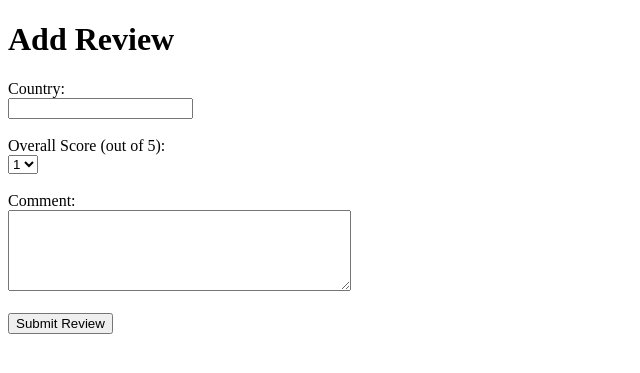
After one commit to mekokon5758/wanderlust-log, a Django app: template trips/templates/trips/add_review.html in a window 1280 px wide. The commit adds this page. Shown: the top 373 px of the page, without its empty margins (0-640 px from the left). Run offline with Django 5.2, Linux system fonts and the light colour scheme; the template is opened without the code that fills it, so the values that code supplies are empty.

Commit message:
feat(review): Implement add review feature

```diff
--- /dev/null
+++ b/trips/templates/trips/add_review.html
@@ -0,0 +1,34 @@
+<!DOCTYPE html>
+<html lang="en">
+<head>
+    <meta charset="UTF-8">
+    <meta name="viewport" content="width=device-width, initial-scale=1.0">
+    <title>Wanderlust Log</title>
+</head>
+<body>
+    <h1>Add Review</h1>
+
+    <form method="post">
+        {% csrf_token %}
+
+        <label for="country">Country:</label><br>
+        <input type="text" id="country" name="country" required><br><br>
+
+        <label for="overall_score">Overall Score (out of 5):</label><br>
+        <select id="overall_score" name="overall_score">
+            <option value="1">1</option>
+            <option value="2">2</option>
+            <option value="3">3</option>
+            <option value="4">4</option>
+            <option value="5">5</option>
+        </select>
+        <br><br>
+
+        <label for="comment">Comment:</label><br>
+        <textarea id="comment" name="comment" rows="5" cols="40"></textarea><br><br>
+
+        <button type="submit">Submit Review</button>
+    </form>
+
+</body>
+</html>
--- a/trips/urls.py
+++ b/trips/urls.py
@@ -18,8 +18,8 @@ urlpatterns = [
     path("profile/", views.profile, name="profile"),
     path("profile/edit/", views.edit_profile, name="edit_profile"),
 
-    path("countries/", views.country_list, name="country_list"),
-    path("countries/<slug:country>/", views.country_detail, name="country_detail"),
+    path("visited/", views.visited_countries, name="visited_countries"),
+    path("visited/<slug:country>/", views.country_detail, name="country_detail"),
 
     path("wishlist/", views.wishlist, name="wishlist"),
 ]
```
Also changed, not shown: trips/templates/trips/overview.html (+7 -5 lines), trips/views.py (+14 -4 lines).
